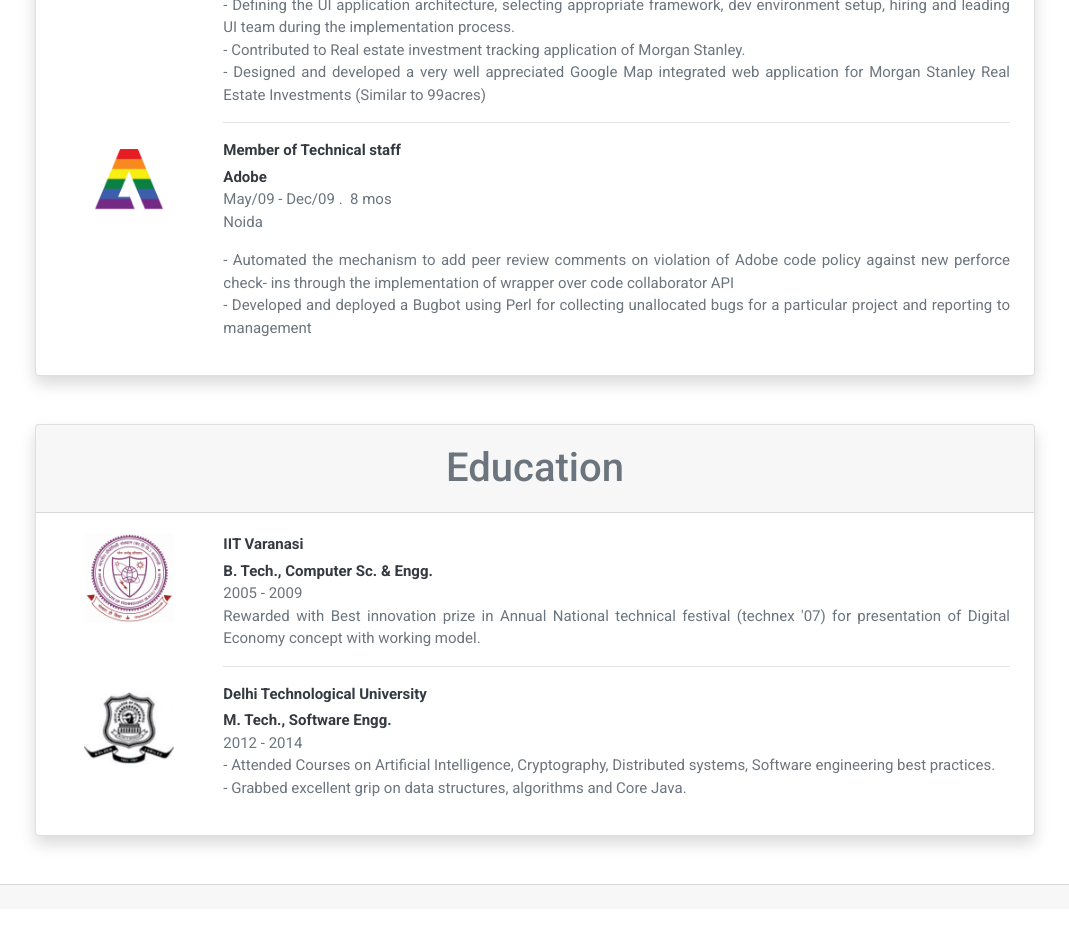
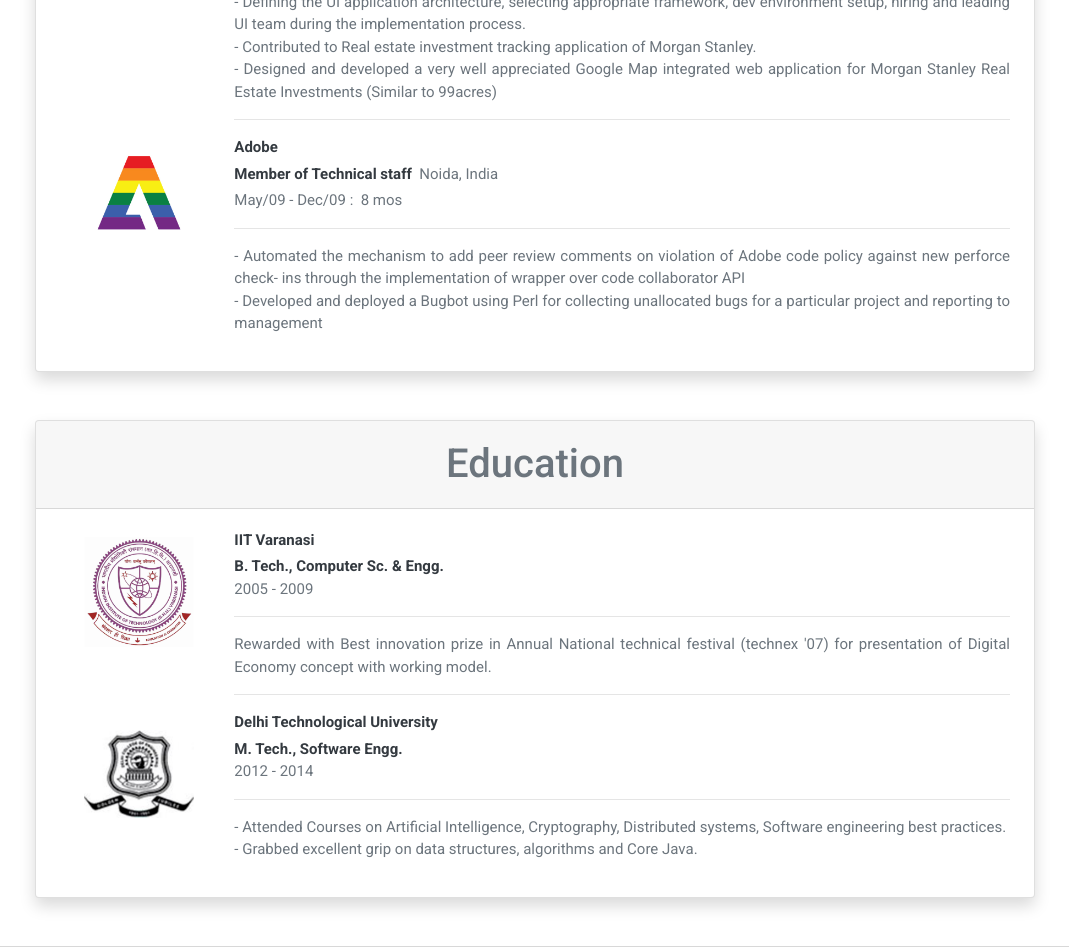
Before and after one commit to amit-kumar-cse/amiku.dev, a React (Create React App) app: page / in a window 1280 px wide. Shown: the part 1560-2507 px from the top of the page, without its empty margins (105-1174 px from the left). Before the commit the page ends 2469 px from the top, so only its background shows below. Built offline with nearby package versions, Linux system fonts and the light colour scheme.

Commit message:
Proper alignment of images

```diff
--- a/src/App.js
+++ b/src/App.js
@@ -12,9 +12,6 @@ import ExperienceList from './components/experienceList';
 import '../node_modules/bootstrap/dist/css/bootstrap.min.css';
 
 function App() {
-
-
-
 
     return (
         <div className={`container-fluid ${classes.App}`}>
--- a/src/components/details.module.scss
+++ b/src/components/details.module.scss
@@ -37,13 +37,13 @@
   display: flex;
   justify-content: center;
   align-items: flex-start;
+
+  img {
+    width: 100%;
+    max-width: 110px;
+  }
 }
 
-.companyIcon img {
-  width: 100%;
-  max-width: 90px;
-  margin-left: 5px;
-}
 
 @include media-breakpoint-only(xs) {
   .detailSection {
--- a/src/components/education.js
+++ b/src/components/education.js
@@ -30,11 +30,11 @@ class Education extends Component {
 
     render() {
         return (
-            <div className='row'>
+            <div className='row no-gutters'>
                 <div className={`col-12 col-sm-2 ${classes.companyIcon}`}>
-                    <img src={'./images/' + this.props.education.icon} className='pb-3' alt={this.props.education.firm}/>
+                    <img src={'./images/' + this.props.education.icon} className='mt-2 mb-2' alt={this.props.education.firm}/>
                 </div>
-                <div className={`${classes.fontsSize} col-12 col-sm-10`}>
+                <div className={`${classes.fontsSize} col-12 col-sm-10 pl-3`}>
                     <div className='text-dark mb-1 font-weight-bolder'>{this.props.education.college}</div>
                     <div className='text-dark font-weight-bold'>
                         {this.props.education.degree +', ' + this.props.education.specialization}
@@ -42,6 +42,7 @@ class Education extends Component {
                     <div className='text-secondary'>
                         {this.props.education.startDate} - {this.props.education.endDate}
                     </div>
+                    <hr/>
                     {this.props.children}
 
                     {this.props.education.showLine? (<hr/>): null}
--- a/src/components/experience.js
+++ b/src/components/experience.js
@@ -6,20 +6,26 @@ import classes from './details.module.scss';
 class Experience extends Component {
     render() {
         return (
-            <div className='row'>
+            <div className='row no-gutters'>
                 <div className={`col-12 col-sm-2 ${classes.companyIcon}`}>
-                    <img src={'./images/' + this.props.experience.icon} className={`pb-3`} alt={this.props.experience.firm}/>
+                    <img src={'./images/' + this.props.experience.icon} className='mb-2 mt-2' alt={this.props.experience.firm}/>
                 </div>
-                <div className={`${classes.fontsSize} col-12 col-sm-10`}>
-                    <div className='text-dark mb-1 font-weight-bolder'>{this.props.experience.position}</div>
-                    <div className='text-dark font-weight-bold'>{this.props.experience.firm}</div>
+                <div className={`${classes.fontsSize} col-12 col-sm-10 pl-3`}>
+                    <div className='text-dark font-weight-bolder mb-1'>{this.props.experience.firm}</div>
+                    <div className='mb-1'>
+                        <span className='text-dark font-weight-bold'>{this.props.experience.position}</span>
+                        &nbsp;&nbsp;
+                        <span>{this.props.experience.location}</span>
+                    </div>
+
                     <div className='text-secondary'>
-                        {this.props.experience.startDate} - {this.props.experience.endDate} . &nbsp;
+                        {this.props.experience.startDate} - {this.props.experience.endDate} : &nbsp;
                         {this.props.experience.period}
                     </div>
-                    <div className='text-secondary'>
-                        {this.props.experience.location}
-                    </div>
+                    {/*<div className='text-secondary'>*/}
+                    {/*    {this.props.experience.location}*/}
+                    {/*</div>*/}
+                    <hr/>
                     {this.props.children}
 
                     {this.props.experience.showLine? (<hr/>): null}
--- a/src/components/experienceList.js
+++ b/src/components/experienceList.js
@@ -13,7 +13,6 @@ const experienceList = props => {
             </div>
             <div className={`card-body text-left ${classes.cardBody}`}>
                 <Experience experience={experienceData[0]}>
-                    <div className='pt-3 text-justify'>
                     <ul className={`list-unstyled text-justify`}>
                         <li>- Working for Amazon advertisement design services platform. Our application is a full
                             stack application which provides raw assets and final creative spec exchange,
@@ -21,13 +20,11 @@ const experienceList = props => {
                         <li>- It is a full stack application using Java, React, Redux, AWS.
                             I am contributing to all tiers of development.</li>
                     </ul>
-                    </div>
                 </Experience>
 
 
 
                 <Experience experience={experienceData[1]}>
-                    <div className='pt-3'>
                     <ul className={`list-unstyled text-justify`}>
                         <li>- Design architecture and development of Settlement instruction renovation program, which is a repository for creating, maintaining and settlement instructions. Settlement instructions are used for trade enrichment, settlement and confirmation.</li>
                         <li>- Defining the UI application architecture, selecting appropriate framework, dev environment setup, hiring and leading UI team during the implementation process.</li>
@@ -35,16 +32,13 @@ const experienceList = props => {
                         </li>
                         <li>- Designed and developed a very well appreciated Google Map integrated web application for Morgan Stanley Real Estate Investments (Similar to 99acres)</li>
                     </ul>
-                    </div>
                 </Experience>
 
                 <Experience experience={experienceData[2]}>
-                    <div className='pt-3'>
                     <ul className='list-unstyled text-justify'>
                         <li>- Automated the mechanism to add peer review comments on violation of Adobe code policy against new perforce check- ins through the implementation of wrapper over code collaborator API</li>
                         <li>- Developed and deployed a Bugbot using Perl for collecting unallocated bugs for a particular project and reporting to management</li>
                     </ul>
-                    </div>
                 </Experience>
             </div>
         </div>
--- a/src/data/experience.js
+++ b/src/data/experience.js
@@ -4,8 +4,8 @@ const experiences = [
         'position': 'SDE-2',
         'startDate': 'Oct/18',
         'endDate': 'Present',
-        'period': '9 months',
-        'location': 'Bangaluru',
+        'period': '10 months',
+        'location': 'Bangaluru, India',
         'icon': 'amazon.png',
         showLine: true
     },
@@ -15,7 +15,7 @@ const experiences = [
         'startDate': 'Aug/14',
         'endDate': 'Oct/18',
         'period': '4 yr 3 mos',
-        'location': 'Mumbai',
+        'location': 'Mumbai, India',
         'icon': 'ms.png',
         showLine: true
     },
@@ -25,7 +25,7 @@ const experiences = [
         'startDate': 'May/09',
         'endDate': 'Dec/09',
         'period': '8 mos',
-        'location': 'Noida',
+        'location': 'Noida, India',
         'icon': 'adobe.jpeg',
         showLine: false
     }
```
Lines whose indentation alone changed are shown as unchanged.
